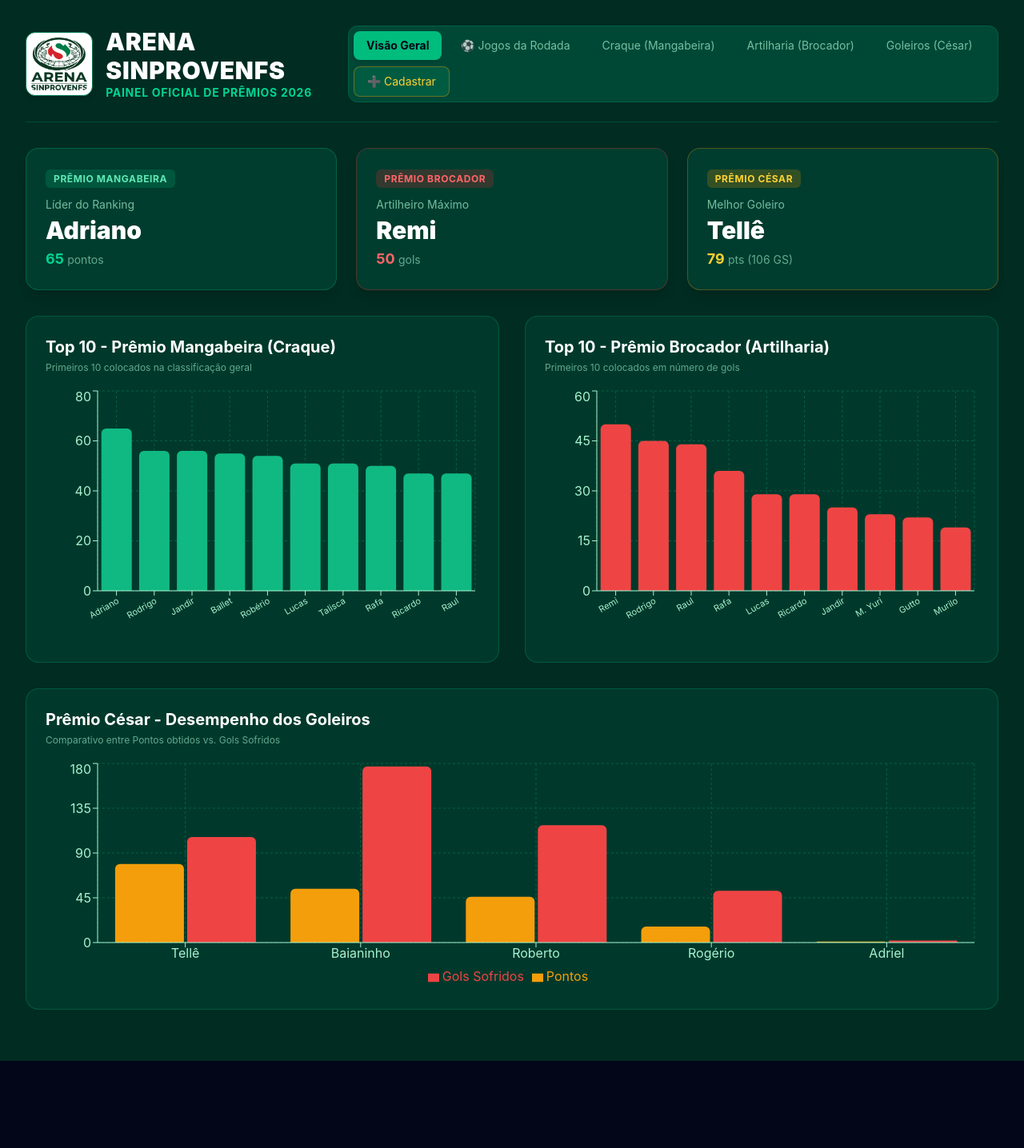
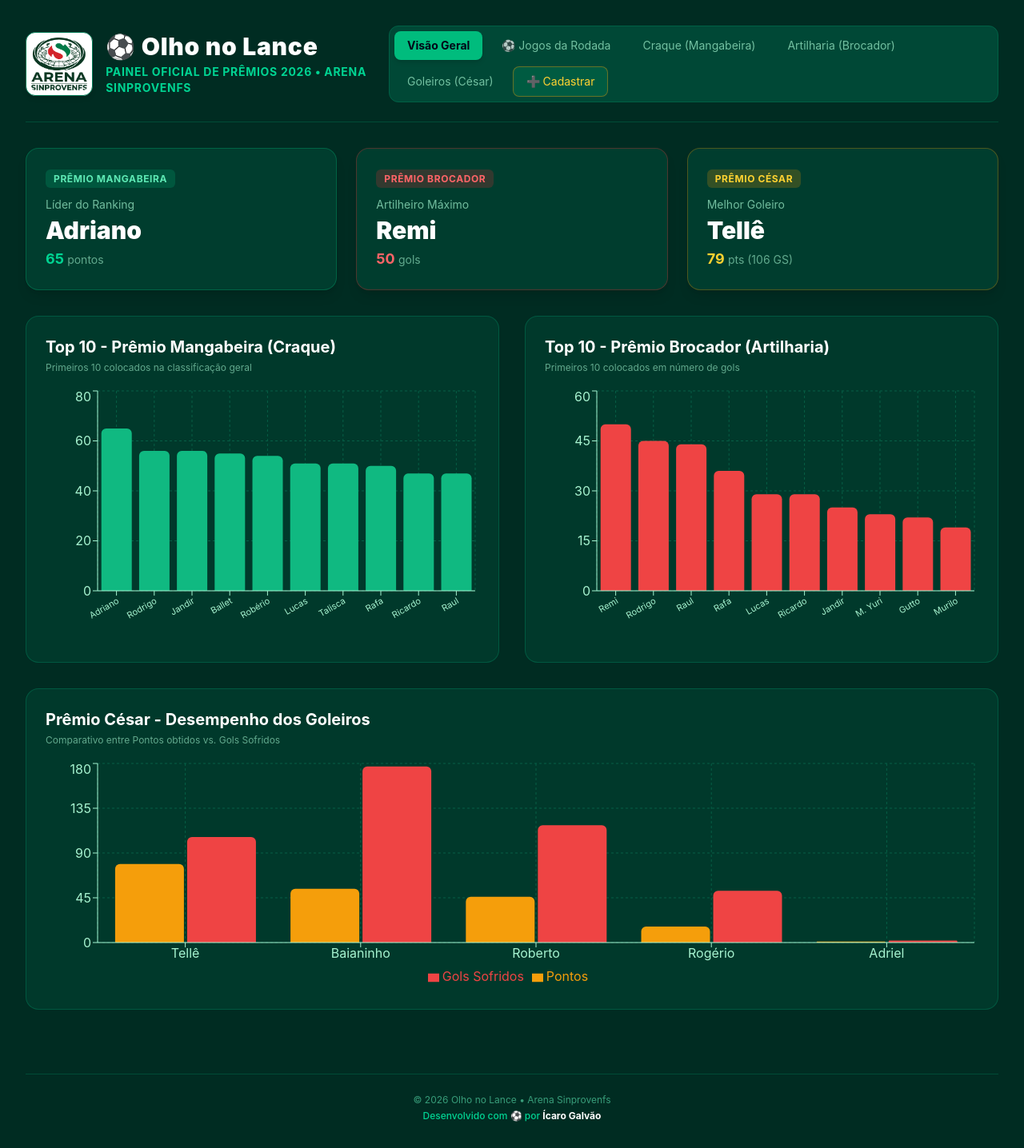
Before and after one commit to arenasinprovenfs/premio2026, a React (Vite) app: page / in a window 1280 px wide. Shown: the whole page at 80% size. Before the commit the page ends 1327 px from the top, so only its background shows below. Built offline with nearby package versions, Linux system fonts and the light colour scheme.

Commit message:
Assinatura do desenvolvedor fixada no rodape (Opcao 1)

```diff
--- a/src/App.jsx
+++ b/src/App.jsx
@@ -1,7 +1,11 @@
 import React, { useState, useEffect } from 'react';
 import { BarChart, Bar, XAxis, YAxis, Tooltip, ResponsiveContainer, CartesianGrid, Legend } from 'recharts';
 
-// Lista Oficial de Associados e Goleiros da Arena para Seleção
+// CRÉDITOS E NOME DA APLICAÇÃO
+const NOME_APP = "Olho no Lance";
+const SUBTITULO_APP = "Painel Oficial de Prêmios 2026 • Arena Sinprovenfs";
+const NOME_DESENVOLVEDOR = "Ícaro Galvão";
+
 export const ASSOCIADOS_OPCOES = [
   "Adriano", "Albino", "Amaury", "André", "Babinha", "Ballet", "Beradeiro", "Canário",
   "Capela", "Carioca", "Dai", "Diniz", "Dyeggo", "Filipinho", "Gamarra", "Garcia",
@@ -14,10 +18,8 @@ export const ASSOCIADOS_OPCOES = [
 
 export const GOLEIROS_OPCOES = ["Tellê", "Baianinho", "Roberto", "Rogério", "Adriel"];
 
-// HISTÓRICO ZERADO (Pronto para iniciar novos lançamentos)
 const historicoRodadasInicial = [];
 
-// Dados Base Globais (Acumulado)
 const dadosMangabeiraBase = [
   { nome: "Adriano", pontos: 65 }, { nome: "Rodrigo", pontos: 56 }, { nome: "Jandir", pontos: 56 },
   { nome: "Ballet", pontos: 55 }, { nome: "Robério", pontos: 54 }, { nome: "Lucas", pontos: 51 },
@@ -83,11 +85,9 @@ export default function App() {
     }
   }, [historico, dataSelecionada]);
 
-  // Admin Login
   const [senhaInput, setSenhaInput] = useState('');
   const [autenticado, setAutenticado] = useState(false);
 
-  // Form Cadastro
   const [dataJogo, setDataJogo] = useState('2026-10-25');
   const [goleiroA, setGoleiroA] = useState(GOLEIROS_OPCOES[0]);
   const [goleiroB, setGoleiroB] = useState(GOLEIROS_OPCOES[1]);
@@ -137,7 +137,6 @@ export default function App() {
 
   const handleSalvarJogo = (e) => {
     e.preventDefault();
-
     const dataFormatada = dataJogo.split('-').reverse().join('/');
 
     const golsMarcadosArray = Object.entries(golsDetalhados)
@@ -265,8 +264,9 @@ export default function App() {
   };
 
   return (
-    <div className="min-h-screen bg-emerald-950 text-emerald-50 p-4 md:p-8 font-sans">
-      {/* Header com a Logo */}
+    <div className="min-h-screen bg-emerald-950 text-emerald-50 p-4 md:p-8 font-sans flex flex-col justify-between">
+      <div>
+        {/* Cabeçalho */}
         <header className="mb-8 border-b border-emerald-800/60 pb-6 flex flex-col md:flex-row justify-between items-start md:items-center gap-4">
           <div className="flex items-center gap-4">
             <img
@@ -275,10 +275,10 @@ export default function App() {
               className="h-16 sm:h-20 w-auto object-contain rounded-xl bg-white p-1.5 shadow-md border border-emerald-700"
             />
             <div>
-            <h1 className="text-2xl sm:text-3xl font-black text-white tracking-wide flex items-center gap-2">
-              ARENA SINPROVENFS
+              <h1 className="text-2xl sm:text-3xl font-black text-white tracking-wide">
+                ⚽ {NOME_APP}
               </h1>
-            <p className="text-emerald-400 font-bold text-sm tracking-wider uppercase">Painel Oficial de Prêmios 2026</p>
+              <p className="text-emerald-400 font-bold text-xs sm:text-sm tracking-wider uppercase mt-1">{SUBTITULO_APP}</p>
             </div>
           </div>
 
@@ -383,7 +383,6 @@ export default function App() {
               </div>
             </div>
 
-          {/* GRÁFICO DOS GOLEIROS RESTAURADO NA VISÃO GERAL */}
             <div className="bg-emerald-900/40 p-6 rounded-2xl border border-emerald-800/80 mb-8">
               <h2 className="text-xl font-bold text-white mb-1">Prêmio César - Desempenho dos Goleiros</h2>
               <p className="text-emerald-200/60 text-xs mb-4">Comparativo entre Pontos obtidos vs. Gols Sofridos</p>
@@ -561,7 +560,7 @@ export default function App() {
 
                   <div className="grid grid-cols-1 sm:grid-cols-2 gap-4">
                     <div className="bg-emerald-950/80 p-4 rounded-xl border border-emerald-800">
-                    <label className="block text-xs font-bold text-amber-300 mb-1 uppercase">🧤 Goleiro Time A:</label>
+                      <label className="block text-xs font-bold text-amber-300 mb-1 uppercase">Gloleiro Time A:</label>
                       <select
                         value={goleiroA}
                         onChange={(e) => setGoleiroA(e.target.value)}
@@ -574,7 +573,7 @@ export default function App() {
                     </div>
 
                     <div className="bg-emerald-950/80 p-4 rounded-xl border border-emerald-800">
-                    <label className="block text-xs font-bold text-amber-300 mb-1 uppercase">🧤 Goleiro Time B:</label>
+                      <label className="block text-xs font-bold text-amber-300 mb-1 uppercase">Gloleiro Time B:</label>
                       <select
                         value={goleiroB}
                         onChange={(e) => setGoleiroB(e.target.value)}
@@ -827,5 +826,14 @@ export default function App() {
           </div>
         )}
       </div>
+
+      {/* RODAPÉ PROFISSIONAL (OPÇÃO 1) */}
+      <footer className="mt-12 pt-6 border-t border-emerald-800/60 text-center text-xs text-emerald-300/60">
+        <p>© 2026 Olho no Lance • Arena Sinprovenfs</p>
+        <p className="mt-1 font-medium text-emerald-400">
+          Desenvolvido com ⚽ por <span className="text-white font-bold">{NOME_DESENVOLVEDOR}</span>
+        </p>
+      </footer>
+    </div>
   );
 }
```
Lines whose indentation alone changed are shown as unchanged.
